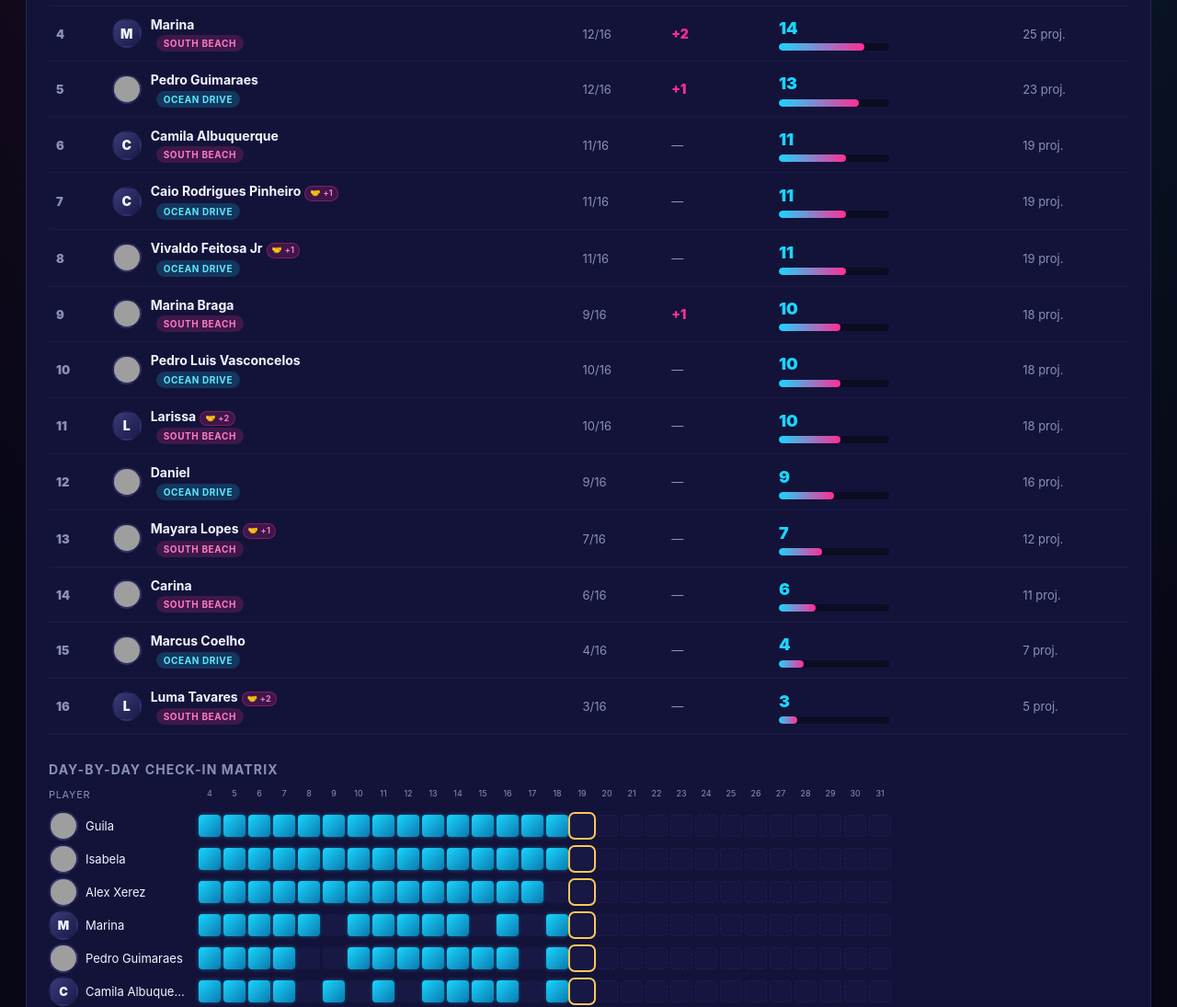
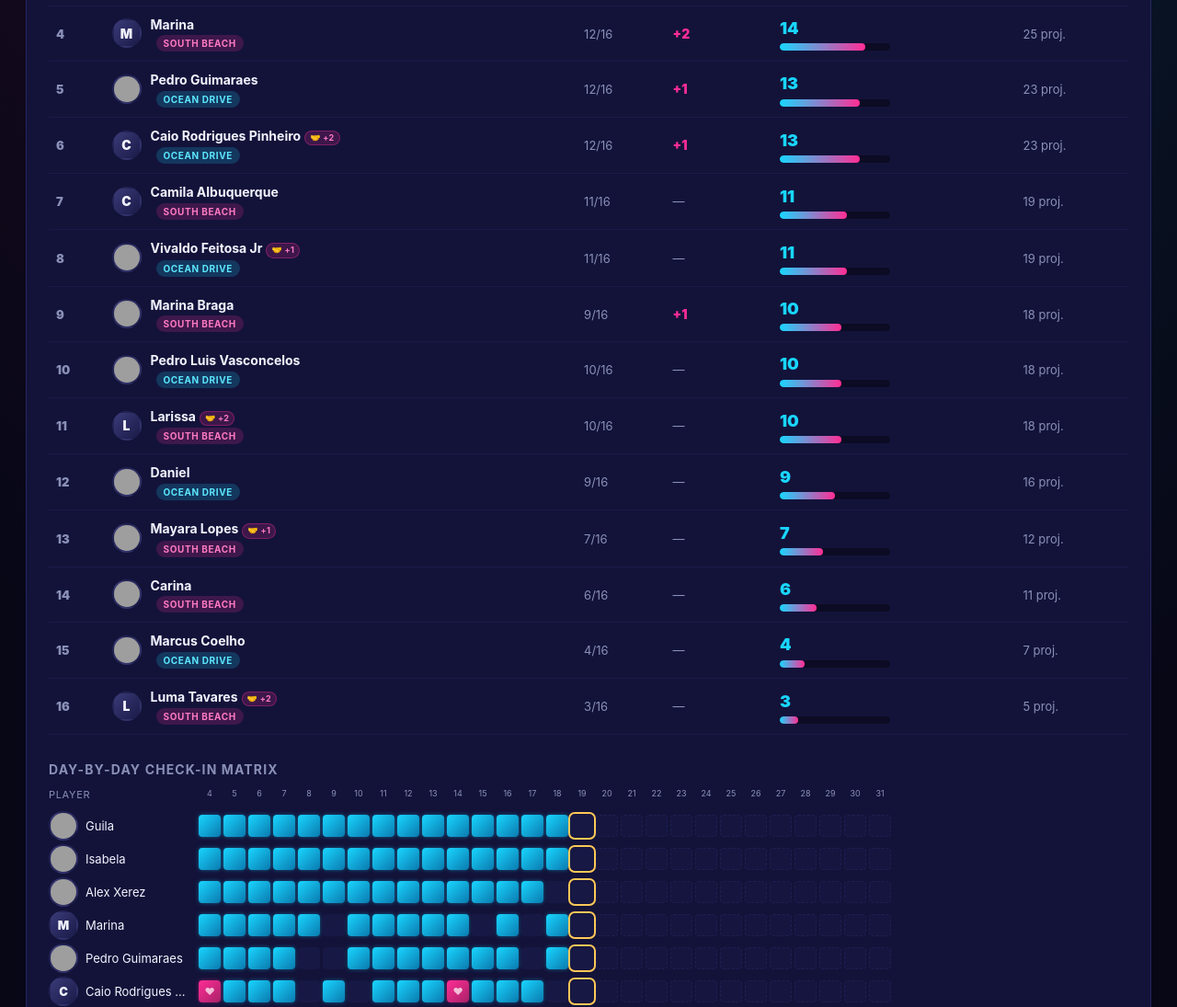
Before and after one commit to pedroalbuquerqueguimaraes/mesdemalho, a plain HTML site: page index.html in a window 1280 px wide. Shown: the part 1000-2095 px from the top of the page at 92% size. Drawn offline with Linux system fonts and the light colour scheme; grey boxes are pictures that could not be loaded.

Commit message:
colher de cha caio

```diff
--- a/index.html
+++ b/index.html
@@ -784,7 +784,7 @@ $$('.tab').forEach(btn=>{
 const GRACE_DAYS = {
   '535190':  ['2026-05-04'],                 // Vivaldo Feitosa Jr  +1
   '1586631': ['2026-05-04'],                 // Mayara Lopes        +1
-  '7644605': ['2026-05-04'],                 // Caio Rodrigues P.   +1
+  '7644605': ['2026-05-04','2026-05-14'],    // Caio Rodrigues P.   +2 (mon + thu)
   '401109':  ['2026-05-04','2026-05-05'],    // Larissa             +2 (mon+tue)
   '7581547': ['2026-05-06','2026-05-07'],    // Luma Tavares        +2 (wed+thu)
 };
```
